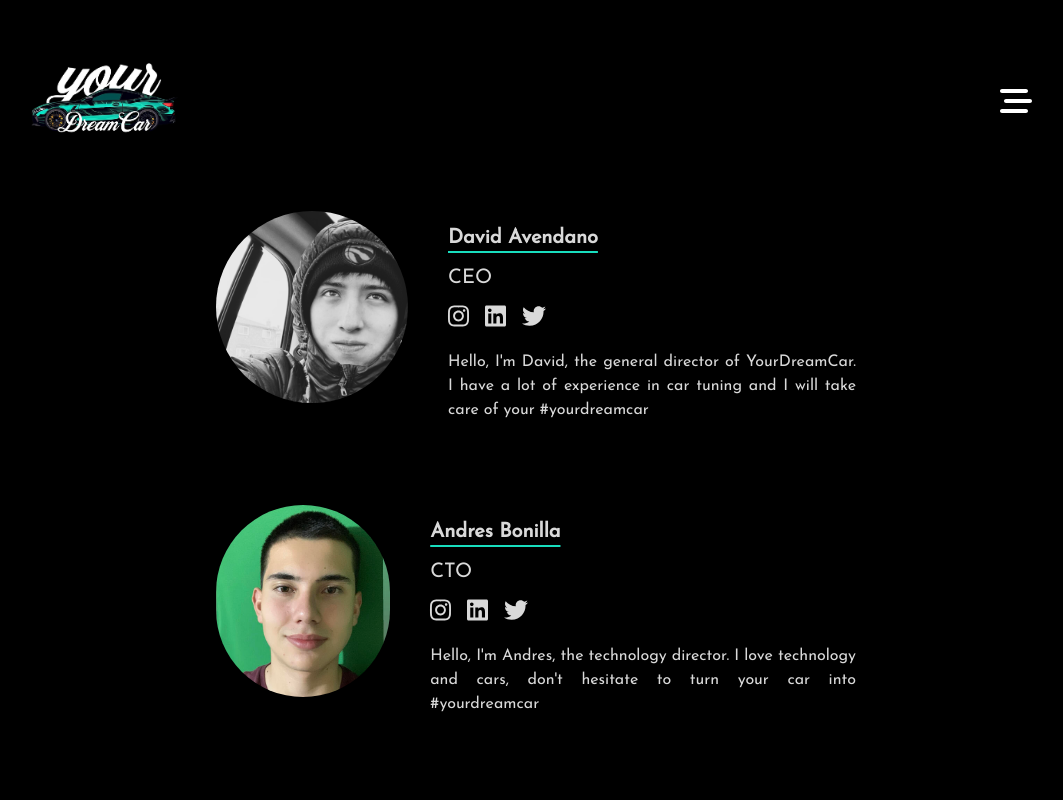
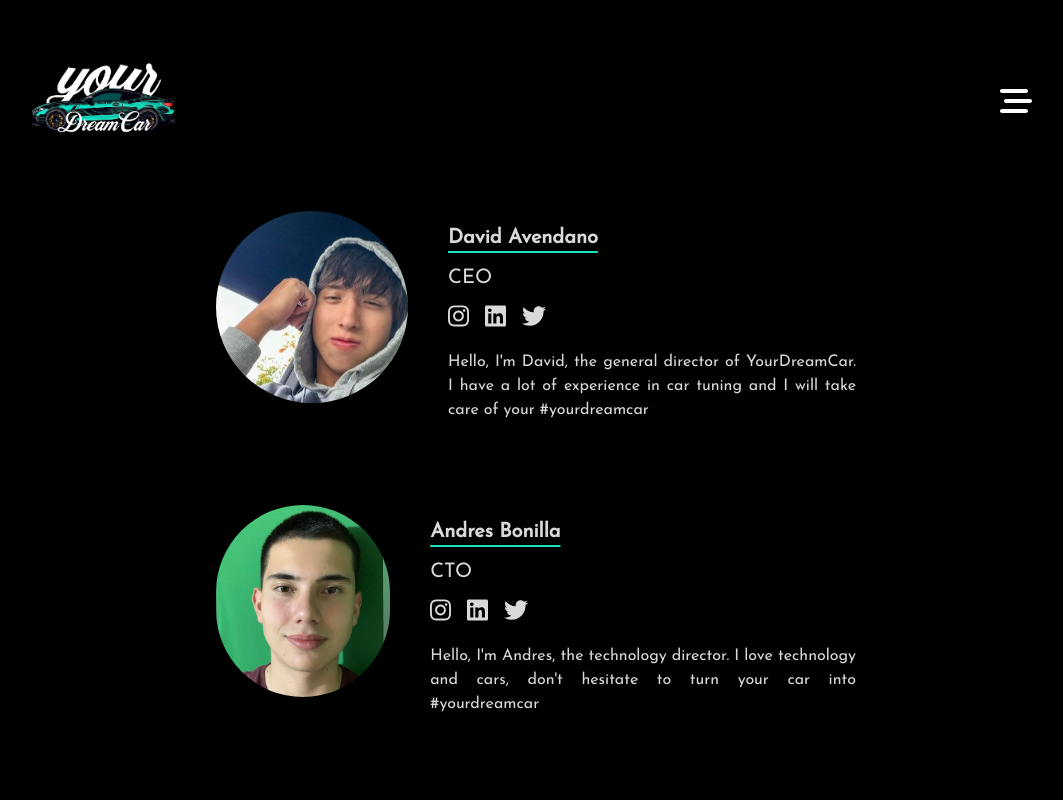
Before and after one commit to andevbonilla/YourDreamCar, a Next.js app: page /team in a window 1280 px wide. Shown: the top 800 px of the page, without its empty margins (104-1167 px from the left). Built offline with nearby package versions, Linux system fonts and the light colour scheme.

Commit message:
change the david avendano picture

```diff
--- a/src/app/team/page.tsx
+++ b/src/app/team/page.tsx
@@ -12,7 +12,7 @@ const teamPage = () => {
         <div className='flex flex-col items-center pb-8 text-start md:flex-row md:items-center md:justify-center max-w-3xl mt-24'>
           <img
                 className='md:mr-10 md:pb-0 rounded-full h-[12rem] w-[12rem]'
-                src={'/avendano-img.png'}
+                src={'/avendano-img.jpg'}
                 alt='image of David Avendano'
           />
 
```
Also changed, not shown: public/avendano-img.jpg (added), public/avendano-img.png (deleted).
